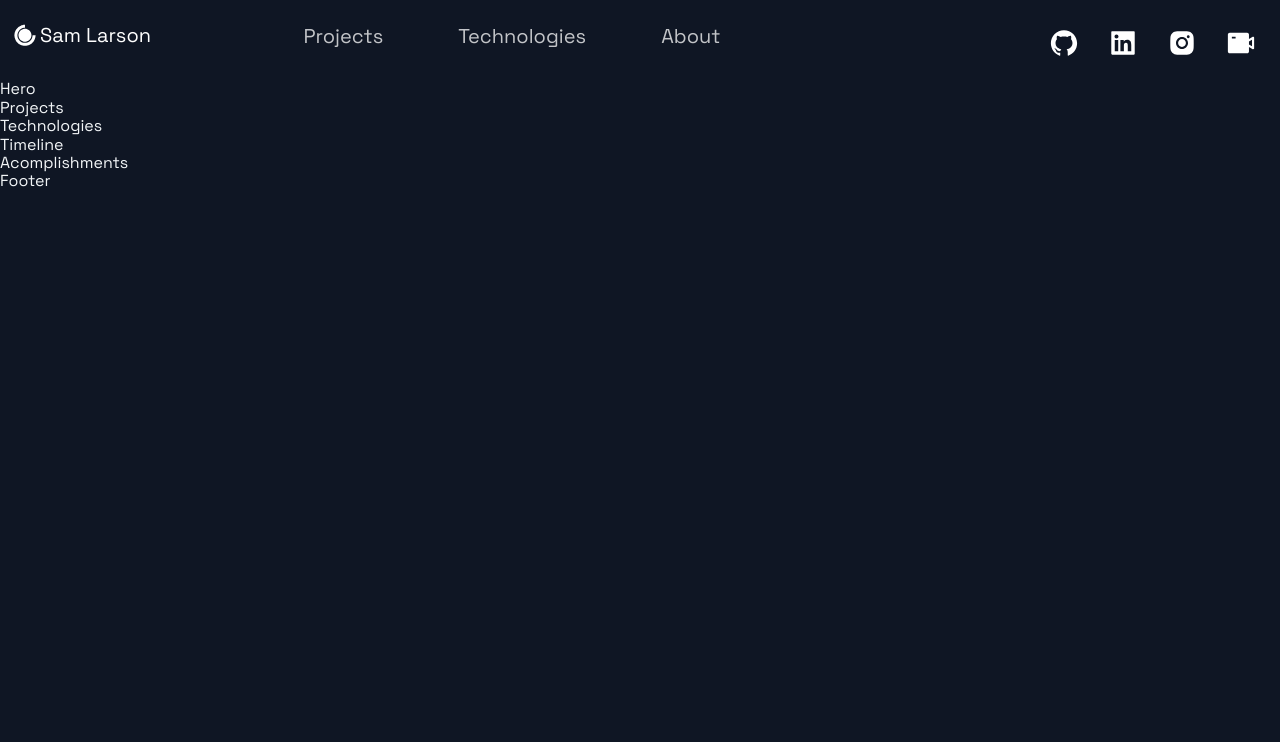
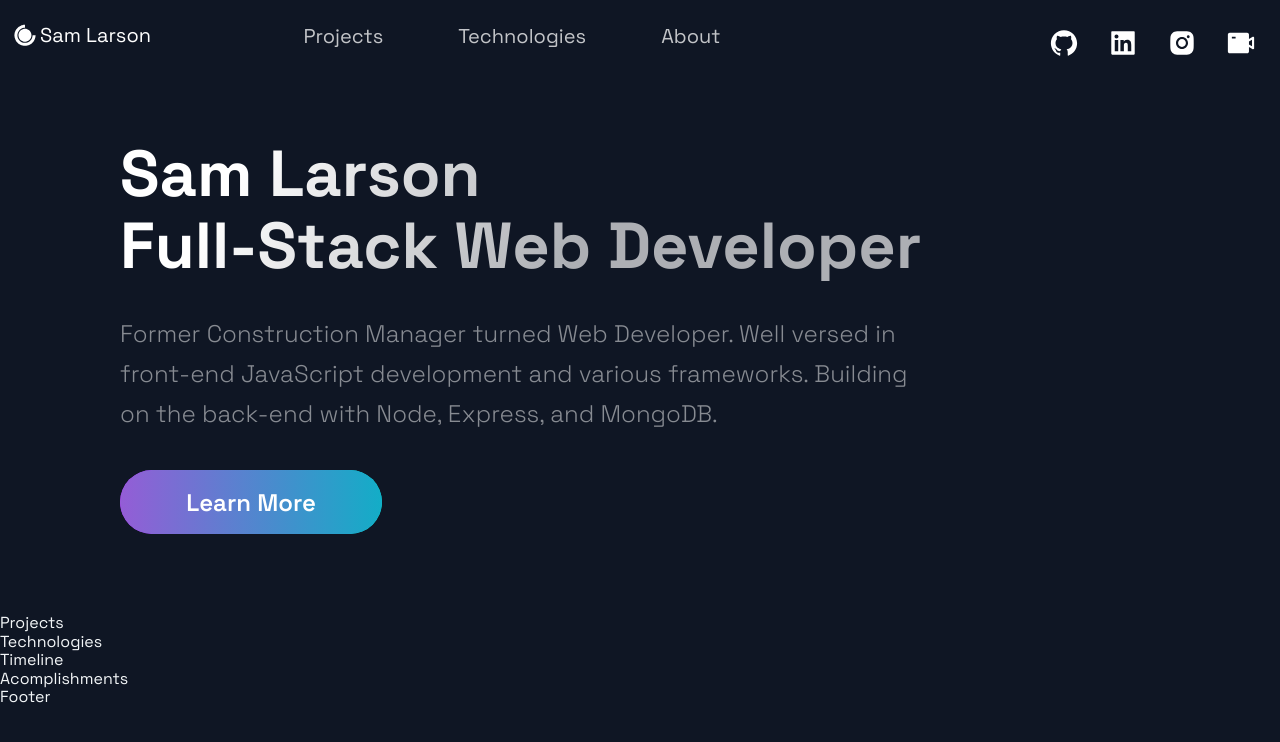
Before and after one commit to samlarson94/React-WebDev-Portfolio, a Next.js app: page / in a window 1280 px wide. Shown: the top 742 px of the page. Built offline with nearby package versions, Linux system fonts and the light colour scheme.

Commit message:
Adding hero section

```diff
--- a/src/components/Hero/Hero.js
+++ b/src/components/Hero/Hero.js
@@ -1,13 +1,24 @@
 import React from 'react';
 
+//Import general styled components from Global Components
 import { Section, SectionText, SectionTitle } from '../../styles/GlobalComponents';
 import Button from '../../styles/GlobalComponents/Button';
+//Import Hero-specific components from HeroStyles.js
 import { LeftSection } from './HeroStyles';
 
 const Hero = (props) => (
-  <div>
-    Hero
-  </div>
+ <Section row nopadding>
+   <LeftSection>
+     <SectionTitle main center>
+      Sam Larson <br />
+      Full-Stack Web Developer
+     </SectionTitle>
+     <SectionText>
+       Former Construction Manager turned Web Developer.  Well versed in front-end JavaScript development and various frameworks.  Building on the back-end with Node, Express, and MongoDB.
+     </SectionText>
+     <Button onClick={() => window.location = "mailto:samlarson94@gmail.com"}>Learn More</Button>
+   </LeftSection>
+ </Section>
 );
 
 export default Hero;
```
